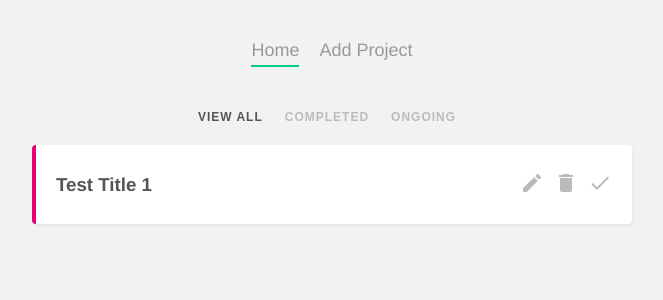
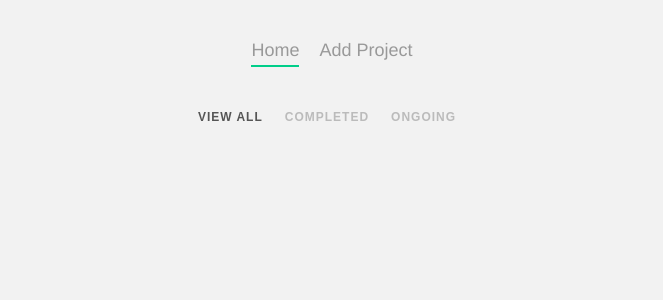
Before and after one commit to kylesdev91/project-planner, a Vue app: page / in a window 1280 px wide. Shown: the top 300 px of the page, without its empty margins (308-971 px from the left). Built offline with nearby package versions, Linux system fonts and the light colour scheme; data requests are answered from the project's data file.

Commit message:
updating feedbacks

```diff
--- a/data/db.json
+++ b/data/db.json
@@ -1,10 +1,3 @@
 {
-  "projects": [
-    {
-      "title": "Test Title 1",
-      "details": "Test Details 2",
-      "complete": false,
-      "id": 1
-    }
-  ]
+  "projects": []
 }
--- a/src/components/SingleProject.vue
+++ b/src/components/SingleProject.vue
@@ -35,6 +35,7 @@ export default {
     deleteProject() {
       fetch(this.uri, { method: 'DELETE'})
       .then(() => this.$emit('delete', this.project.id))
+      alert('This project has been successfuly deleted!')
       .catch(err => console.log(err))
     },
     toogleComplete() {
```
